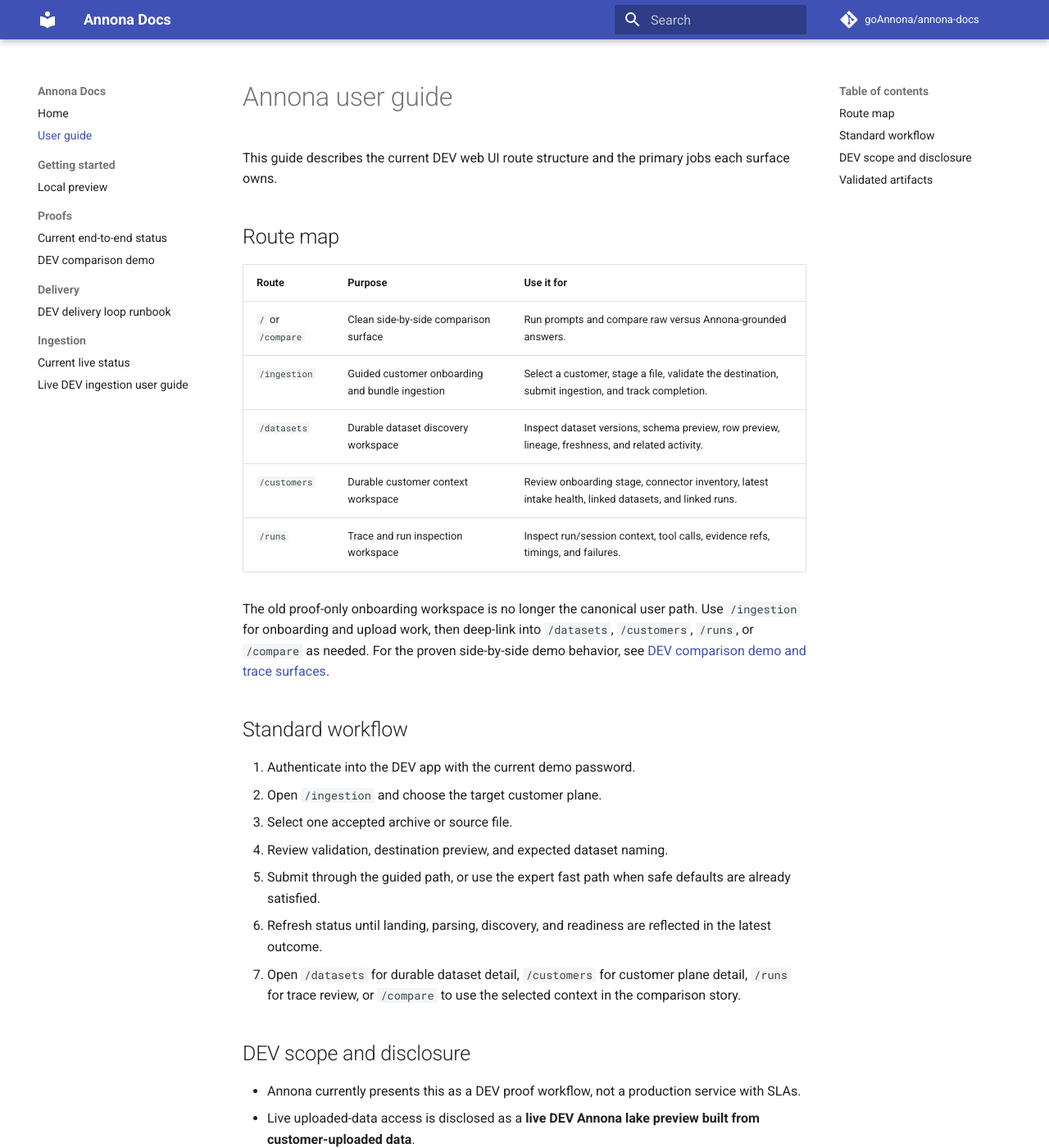
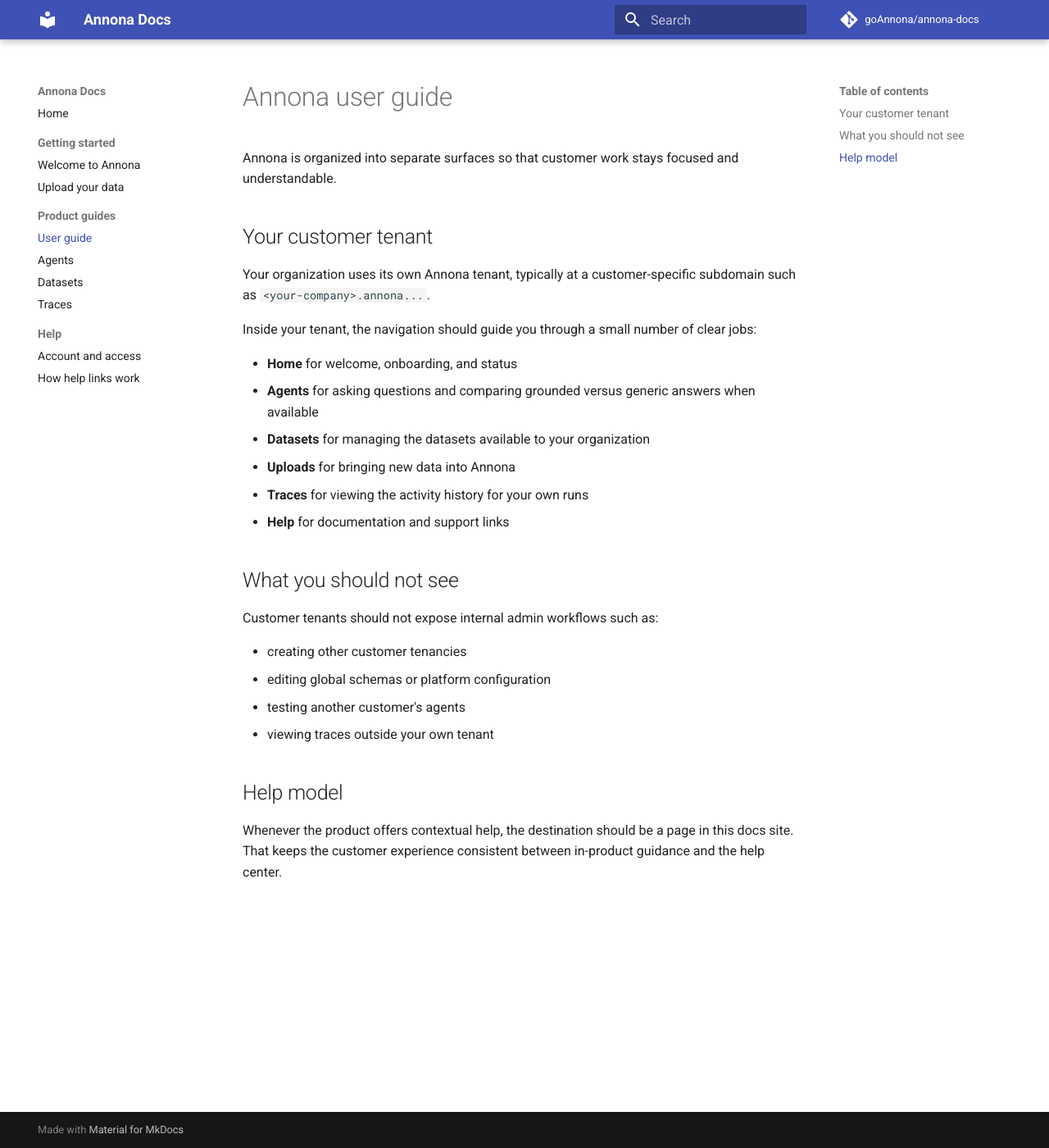
Before and after one commit to goAnnona/annona-docs, an MkDocs documentation site: the page built from docs/user-guide.md, in a window 1280 px wide and 1400 px high. Shown: the whole window at 82% size. Built offline with MkDocs 1.6.1 and Material for MkDocs 9.7.7, drawn with Linux system fonts in a browser that asks for light colours; comment, search, counter and statistics services are not loaded; some of the changed text lies outside the part shown.

Commit message:
Refocus docs #10 on the customer help center

```diff
--- a/docs/user-guide.md
+++ b/docs/user-guide.md
@@ -1,51 +1,29 @@
 # Annona user guide
 
-This guide describes the current DEV web UI route structure and the primary jobs each surface owns.
+Annona is organized into separate surfaces so that customer work stays focused and understandable.
 
-## Route map
+## Your customer tenant
 
-| Route | Purpose | Use it for |
-| --- | --- | --- |
-| `/` or `/compare` | Clean side-by-side comparison surface | Run prompts and compare raw versus Annona-grounded answers. |
-| `/ingestion` | Guided customer onboarding and bundle ingestion | Select a customer, stage a file, validate the destination, submit ingestion, and track completion. |
-| `/datasets` | Durable dataset discovery workspace | Inspect dataset versions, schema preview, row preview, lineage, freshness, and related activity. |
-| `/customers` | Durable customer context workspace | Review onboarding stage, connector inventory, latest intake health, linked datasets, and linked runs. |
-| `/runs` | Trace and run inspection workspace | Inspect run/session context, tool calls, evidence refs, timings, and failures. |
+Your organization uses its own Annona tenant, typically at a customer-specific subdomain such as `<your-company>.annona...`.
 
-The old proof-only onboarding workspace is no longer the canonical user path. Use `/ingestion` for onboarding and upload work, then deep-link into `/datasets`, `/customers`, `/runs`, or `/compare` as needed. For the proven side-by-side demo behavior, see [DEV comparison demo and trace surfaces](proofs/dev-comparison-demo.md).
+Inside your tenant, the navigation should guide you through a small number of clear jobs:
 
-## Standard workflow
+- **Home** for welcome, onboarding, and status
+- **Agents** for asking questions and comparing grounded versus generic answers when available
+- **Datasets** for managing the datasets available to your organization
+- **Uploads** for bringing new data into Annona
+- **Traces** for viewing the activity history for your own runs
+- **Help** for documentation and support links
 
-1. Authenticate into the DEV app with the current demo password.
-2. Open `/ingestion` and choose the target customer plane.
-3. Select one accepted archive or source file.
-4. Review validation, destination preview, and expected dataset naming.
-5. Submit through the guided path, or use the expert fast path when safe defaults are already satisfied.
-6. Refresh status until landing, parsing, discovery, and readiness are reflected in the latest outcome.
-7. Open `/datasets` for durable dataset detail, `/customers` for customer plane detail, `/runs` for trace review, or `/compare` to use the selected context in the comparison story.
+## What you should not see
 
-## DEV scope and disclosure
+Customer tenants should not expose internal admin workflows such as:
 
-- Annona currently presents this as a DEV proof workflow, not a production service with SLAs.
-- Live uploaded-data access is disclosed as a **live DEV Annona lake preview built from customer-uploaded data**.
-- It is **not** direct ERP access, direct warehouse federation, or a claim that Annona can read arbitrary customer systems in production.
-- Live submit requires `ANNONA_DATA_LAKE_SUBMIT_URL` and `ANNONA_DATA_LAKE_STATUS_URL` in the deployed web runtime.
-- When the web UI is running without the data-lake bridge, the onboarding surfaces fall back to deterministic DEV snapshots and live submission is disabled except in Playwright test mode.
+- creating other customer tenancies
+- editing global schemas or platform configuration
+- testing another customer's agents
+- viewing traces outside your own tenant
 
-## Validated artifacts
+## Help model
 
-The available live successful-submit screenshots were captured from the earlier `/?proof=1` proof workspace before the current route split. They are retained as live proof artifacts because they show a real accepted intake, resulting dataset version, and grounded use of uploaded data.
-
-![Upload accepted in the live DEV proof workspace](assets/ingestion/live-e2e/03-upload-accepted.png)
-
-![Lake-backed dataset ready for analysis in the live DEV proof workspace](assets/ingestion/live-e2e/04-lake-dataset-ready.png)
-
-The current route screenshots below were captured from the shipped web UI route contract in Playwright test mode. The visible banners intentionally say `Mocked DEV snapshot` and `Playwright submit mock`; they validate the current UX structure and copy, not a fresh live bridge upload.
-
-![Guided ingestion wizard on /ingestion](assets/ingestion/current-ux/01-ingestion-wizard.png)
-
-![Expert fast path available after safe file selection](assets/ingestion/current-ux/02-expert-fast-path-ready.png)
-
-![Dedicated datasets workspace on /datasets](assets/ingestion/current-ux/04-datasets-workspace.png)
-
-![Dedicated customers workspace on /customers](assets/ingestion/current-ux/05-customers-workspace.png)
+Whenever the product offers contextual help, the destination should be a page in this docs site. That keeps the customer experience consistent between in-product guidance and the help center.
--- a/mkdocs.yml
+++ b/mkdocs.yml
@@ -1,5 +1,5 @@
 site_name: Annona Docs
-site_description: Annona delivery, architecture, proof, and operator documentation
+site_description: Customer help and product documentation for Annona
 site_url: https://goannona.github.io/annona-docs/
 repo_url: https://github.com/goAnnona/annona-docs
 repo_name: goAnnona/annona-docs
@@ -14,17 +14,17 @@ theme:
     - search.highlight
 nav:
   - Home: index.md
-  - User guide: user-guide.md
   - Getting started:
-      - Local preview: getting-started/local-preview.md
-  - Proofs:
-      - Current end-to-end status: proofs/current-end-to-end-status.md
-      - DEV comparison demo: proofs/dev-comparison-demo.md
-  - Delivery:
-      - DEV delivery loop runbook: delivery/dev-delivery-loop.md
-  - Ingestion:
-      - Current live status: ingestion/current-live-status.md
-      - Live DEV ingestion user guide: ingestion/live-dev-user-guide.md
+      - Welcome to Annona: getting-started/welcome-to-annona.md
+      - Upload your data: getting-started/upload-your-data.md
+  - Product guides:
+      - User guide: user-guide.md
+      - Agents: product/agents.md
+      - Datasets: product/datasets.md
+      - Traces: product/traces.md
+  - Help:
+      - Account and access: help/account-and-access.md
+      - How help links work: help/using-help-links.md
 markdown_extensions:
   - admonition
   - attr_list
```
Also changed, not shown: README.md (+20 -8 lines), docs/getting-started/upload-your-data.md (added, +28 -0 lines), docs/getting-started/welcome-to-annona.md (added, +27 -0 lines), docs/help/account-and-access.md (added, +15 -0 lines), docs/help/using-help-links.md (added, +15 -0 lines), docs/index.md (+13 -19 lines), docs/product/agents.md (added, +18 -0 lines), docs/product/datasets.md (added, +16 -0 lines), docs/product/traces.md (added, +16 -0 lines).
